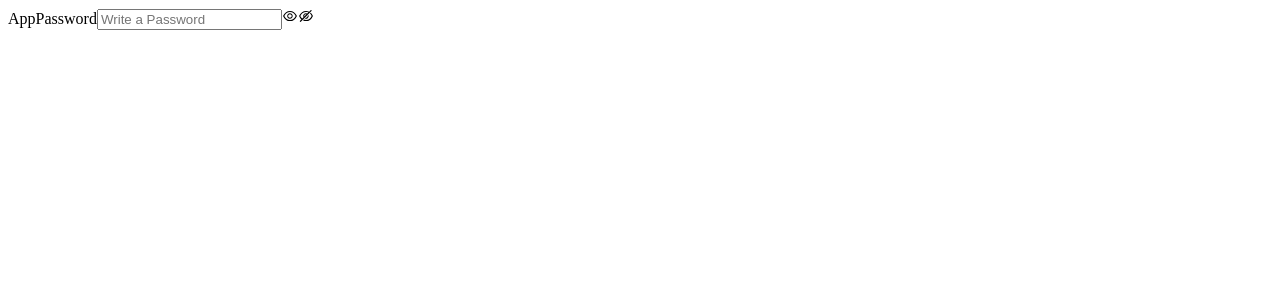
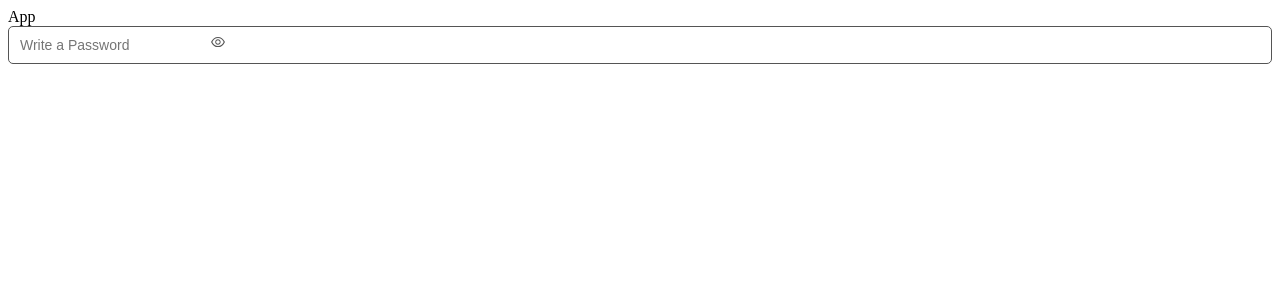
Before and after one commit to bmokriev/project-management-app, a React (Create React App) app: page / in a window 1280 px wide. Shown: the top 300 px of the page. Built offline with nearby package versions, Linux system fonts and the light colour scheme.

Commit message:
Icon inside input!

```diff
--- a/src/components/ui/inputFields/password/PasswordField.jsx
+++ b/src/components/ui/inputFields/password/PasswordField.jsx
@@ -1,6 +1,6 @@
 import React, { useState } from "react";
 import { AiOutlineEye, AiOutlineEyeInvisible } from "react-icons/ai";
-//import "./style.scss";
+import "./style.scss";
 
 function PasswordField() {
   const [password, setPassword] = useState("");
@@ -8,17 +8,23 @@ function PasswordField() {
 
   return (
     <>
-      <label htmlFor="password-input">Password</label>
+      <form>
         <input
           type={inputType}
-        className="button-primary"
           placeholder="Write a Password"
           id="password-input"
           value={password}
           onChange={(e) => setPassword(e.target.value)}
-      ></input>
-      <AiOutlineEye onClick={() => setInputType("text")} />
-      <AiOutlineEyeInvisible onClick={() => setInputType("password")} />
+        />
+        {inputType === "password" ? (
+          <AiOutlineEye className="icon" onClick={() => setInputType("text")} />
+        ) : (
+          <AiOutlineEyeInvisible
+            className="icon"
+            onClick={() => setInputType("password")}
+          />
+        )}
+      </form>
     </>
   );
 }
--- /dev/null
+++ b/src/components/ui/inputFields/password/style.scss
@@ -0,0 +1,20 @@
+@import "../../../../styles/config";
+
+form {
+  color: #555;
+  padding: 2px;
+  border: 1px solid currentColor;
+  border-radius: 5px;
+  margin: 0 0 30px;
+}
+
+input {
+  border: none;
+  background: transparent;
+  margin: 0;
+  padding: 7px 8px;
+  font-size: 14px;
+  color: inherit;
+  border: 1px solid transparent;
+  border-radius: inherit;
+}
```
Lines whose indentation alone changed are shown as unchanged.
